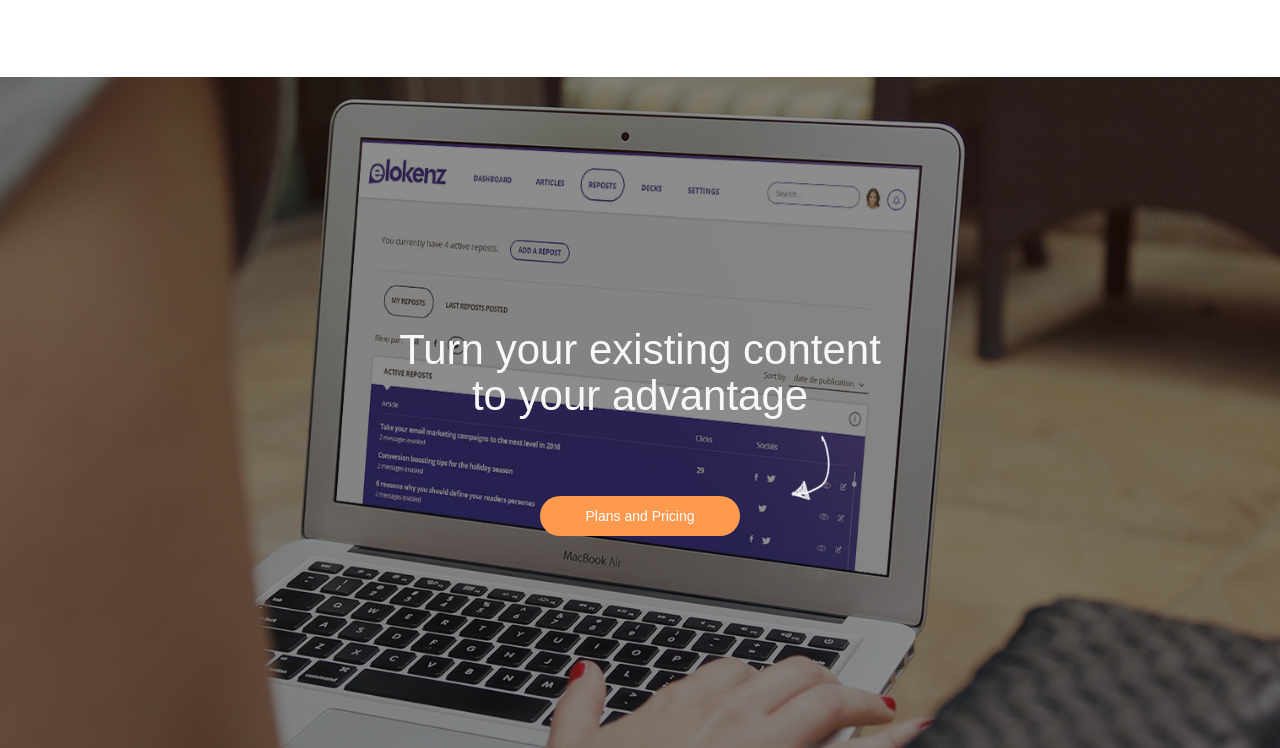
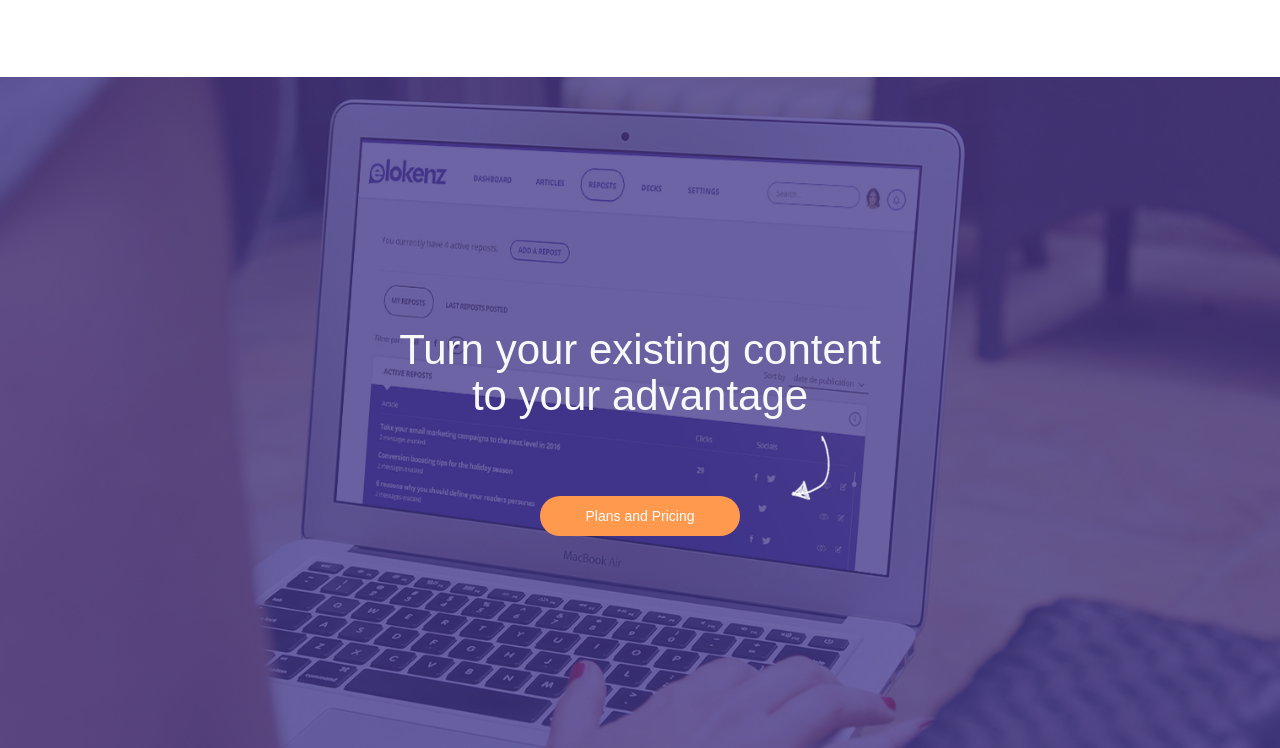
Before and after one commit to OMEGAYALFA/elokenz_lp_repost, a plain HTML site: page index.html in a window 1280 px wide. Shown: the part 2196-2944 px from the top of the page. Drawn offline with Linux system fonts and the light colour scheme; files whose address does not match are found by name.

Commit message:
Bottom panel light purple

```diff
--- a/index.html
+++ b/index.html
@@ -200,7 +200,7 @@
                       <!-- <img src="http://uxrepo.com/static/icon-sets/iconic/svg/arrow-curved.svg" width="70" class="cta_image">
                       <img src="http://www.pubzi.com/f/136793-lg-136788-Curved-Arrow,-Blue.png" width="70" class="cta_image">-->
                       <img src="/static/img/c_arrow_white.png" class="cta_image">
-                      <a href="pricing.html" class="btn button button-elokenz" style="margin-top: 30px; max-width: 200px;">Plans and Pricing</a>
+                      <a href="pricing.html" class="btn button " style="margin-top: 30px; max-width: 200px;">Plans and Pricing</a>
 
                 </div>
             </div>
--- a/static/css/landing-page.css
+++ b/static/css/landing-page.css
@@ -259,12 +259,35 @@ background-repeat: repeat;
     border-top: 3px solid #e7e7e7;
 }
 
+
+
+.banner:before {
+    content: ' ';
+    display: block;
+    position: absolute;
+    left: 0;
+    top: 0;
+    width: 100%;
+    height: 100%;
+    z-index: -1;
+    /*opacity: 0.5;*/
+    background: url(../img/banner-repost.jpg) no-repeat center center;
+    -ms-background-size: cover;
+    -o-background-size: cover;
+    -moz-background-size: cover;
+    -webkit-background-size: cover;
+    background-size: cover;
+}
+
 .banner {
+    position: relative;
+    overflow: hidden;
     padding: 250px 0;
     color: #f8f8f8;
-    background: url(../img/banner-repost.jpg) no-repeat center center;
-    background-size: cover;
+
+    background-color: rgba(84, 68, 187, 0.55);
 }
+
 
 .banner h2 {
     margin: 0;
```
